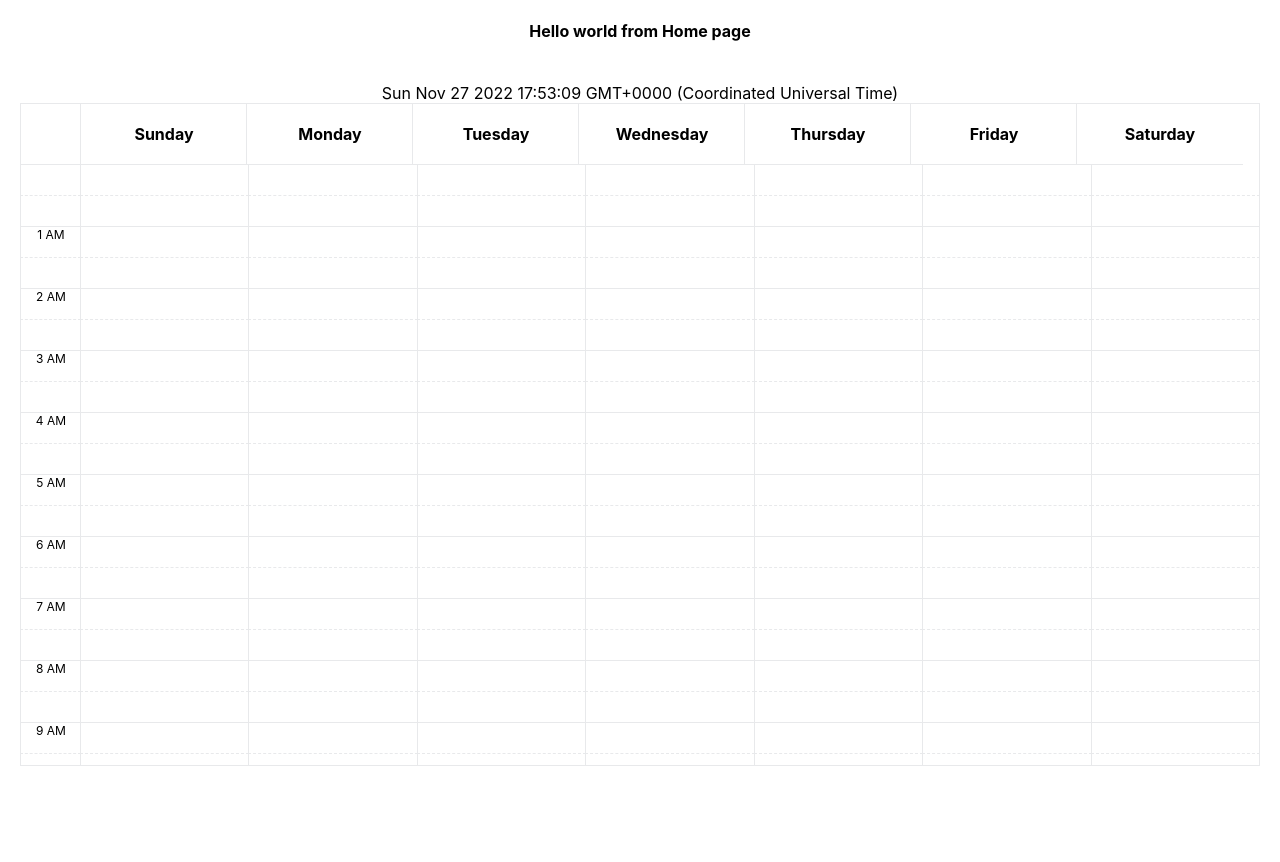
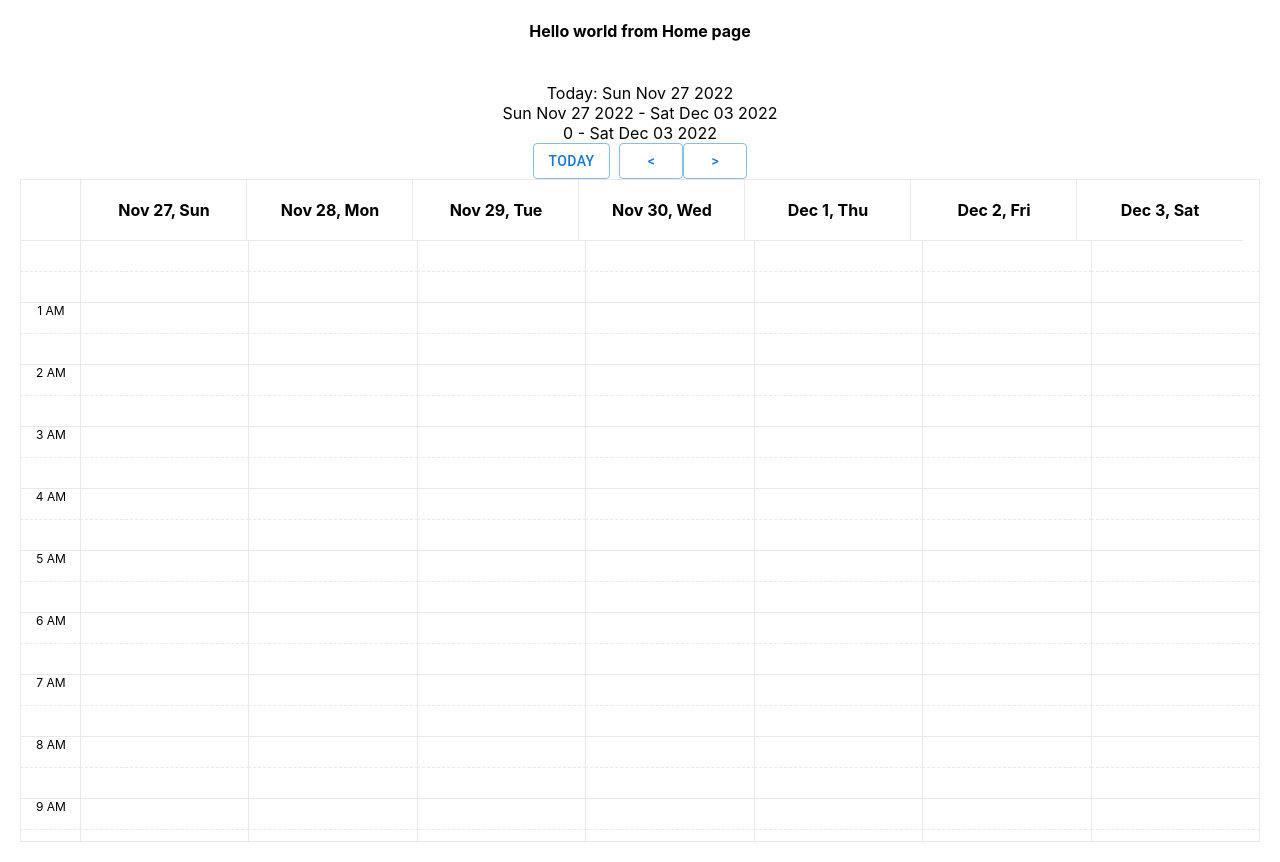
Before and after one commit to bbatjargal/appointment-calendar, a React (Create React App) app: page / in a window 1280 px wide. Before the commit the page ends 800 px from the top, so only its background shows below. Built offline with nearby package versions, Linux system fonts and the light colour scheme.

Commit message:
added calendar navigation functionality

```diff
--- a/src/Components/Calendar/CalendarContext.js
+++ b/src/Components/Calendar/CalendarContext.js
@@ -1,22 +1,83 @@
-import { createContext, useState, useRef } from 'react';
+import { createContext, useState, useEffect, useRef, useCallback } from 'react';
+
+import Utils from './Utils';
 
 
 
 export const CalendarContext = createContext({
     currentDatetime: null,
-    currentOffset: null,
+    offset: null,
+    offsetUnit: null,
+    activatedDatetime: null,
     startDatetime: null,
     endDatetime: null,
     viewType: null,
     daysOfWeek: null,
+    daysOfWeekAbbr: null,
+    fullnameOfMonths: null,
+    nameOfMonthsAbbr: null,
 });
 
 
 export function CalendarContextProvider({ children }) {
+
+    const daysOfWeek = ["Sunday", "Monday", "Tuesday", "Wednesday", "Thursday", "Friday", "Saturday"];
+    const daysOfWeekAbbr = ["Sun", "Mon", "Tue", "Wed", "Thu", "Fri", "Sat"];
+    const fullnameOfMonths = [ "January", "February", "March", "April", "May", "June",
+                               "July", "August", "September", "October", "November", "December" ];
+    const nameOfMonthsAbbr = [ "Jan", "Feb", "Mar", "Apr", "May", "Jun", "Jul", "Aug", "Sep", "Oct", "Nov", "Dec" ];
+
+
     const now = new Date();
-    // const [currentDatetime, setCurrentDatetime] = useState(datetimeNow.toString());
-    const daysOfWeek = useRef(["Monday", "Tuesday", "Wednesday", "Thursday", "Friday", "Saturday", "Sunday"]);
+    const dtStartOfRange = Utils.addDays(now, 0 - now.getDay()).toString();
+    const dtEndOfRange = Utils.addDays(now, 6 - now.getDay()).toString();
 
+    const [currentDatetime, setCurrentDatetime] = useState(now.toString());
+    const [activatedDatetime, setActivatedDatetime] = useState(now.toString());
+    const [startDatetime, setStartDatetime] = useState(dtStartOfRange);
+    const [endDatetime, setEndDatetime] = useState(dtEndOfRange);
+
+    const [viewType, setViewType] = useState('weekly');
+    const [offset, setOffset] = useState(0);
+    const [offsetUnit, setOffsetUnit] = useState(7);
+
+    // const toggleVisible = (value) => { setOffset(value) };
+
+    const setCurrentOffset = (value) => {
+        setOffset(value);
+    };
+    const incrementOffset = () => {
+        setOffset(offset + 1);
+    };
+    const decrementOffset = () => {
+        setOffset(offset - 1);
+    };
+
+    const updateDateRange = useCallback(() => {
+        const dtActived = Utils.addDays(currentDatetime, offset * offsetUnit);
+        const dtStartOfRange = Utils.addDays(dtActived, 0 - dtActived.getDay());
+        const dtEndOfRange = Utils.addDays(dtActived, 6 - dtActived.getDay());
+        setActivatedDatetime(dtActived.toString());
+        setStartDatetime(dtStartOfRange.toString());
+        setEndDatetime(dtEndOfRange.toString());
+      }, [currentDatetime, offset, offsetUnit]);
+
+    useEffect(() => {
+        updateDateRange();
+    }, [offset, updateDateRange]);
+
+
+
+    //const dtSelected  = Utils.addDays(dtActive, dayIndex - now.getDay());
+
+
+    //const setStartOfRange = (value) => {
+    //    setStartDatetime();
+    //};
+
+
+
+    /*
     const currentDatetime = {
         dayOfWeek: now.getDay(),
         year: now.getFullYear(),
@@ -26,16 +87,24 @@ export function CalendarContextProvider({ children }) {
         seconds: now.getSeconds(),
         milliSeconds: now.getMilliseconds(),
         toString: now.toString()
-    };
+    }; */
 
     return (
         <CalendarContext.Provider value={{
             currentDatetime: now.toString(),
-            currentOffset: 0,
-            startDatetime: null,
-            endDatetime: null,
-            viewType: "weekly",
-            daysOfWeek: daysOfWeek.current,
+            offset: offset,
+            offsetUnit: offsetUnit,
+            activatedDatetime: activatedDatetime,
+            startDatetime: startDatetime,
+            endDatetime: endDatetime,
+            viewType: viewType,
+            daysOfWeek: daysOfWeek,
+            daysOfWeekAbbr: daysOfWeekAbbr,
+            fullnameOfMonths: fullnameOfMonths,
+            nameOfMonthsAbbr: nameOfMonthsAbbr,
+            setOffset: setCurrentOffset,
+            incrementOffset: incrementOffset,
+            decrementOffset: decrementOffset,
         }}>
             {children}
         </CalendarContext.Provider>
--- /dev/null
+++ b/src/Components/Calendar/Utils.js
@@ -0,0 +1,10 @@
+
+const Utils = {
+    addDays: function (date, days) {
+        var result = new Date(date);
+        result.setDate(result.getDate() + days);
+        return result;
+    }
+};
+
+export default Utils;
--- a/src/Components/Calendar/View/Weekly/CellInMinute.js
+++ b/src/Components/Calendar/View/Weekly/CellInMinute.js
@@ -4,6 +4,7 @@ import { DialogTitle, DialogActions, DialogContent } from '@mui/material';
 import { Dialog, Button, TextField } from '@mui/material';
 
 import { CalendarContext } from '../../CalendarContext';
+import Utils from './../../Utils';
 /*
 import Dialog from '@mui/material/Dialog';
 import DialogActions from '@mui/material/DialogActions';
@@ -34,7 +35,7 @@ function CellInMinute({ dayIndex=-1, part = 'first', hour=0, period='' })
 
     const handleClickOnCell = ({ dayIndex, part, hour, period, currentDatetime }) => {
         const now = new Date(currentDatetime);
-        const selected  = addDays(currentDatetime, dayIndex - now.getDay()).toDateString();
+        const selected  = Utils.addDays(currentDatetime, dayIndex - now.getDay()).toDateString();
         setSelectedDatetime(selected);
         setOpen(true);
         //console.log(dayIndex, part, hour, period);
@@ -105,10 +106,5 @@ function clickOnCell({ dayIndex, part, hour, period })
 {
 }
 
-function addDays(date, days) {
-    var result = new Date(date);
-    result.setDate(result.getDate() + days);
-    return result;
-  }
 
 export default CellInMinute;
--- a/src/Components/Calendar/View/Weekly/ViewWeekly.js
+++ b/src/Components/Calendar/View/Weekly/ViewWeekly.js
@@ -1,21 +1,61 @@
-import { useRef, useState } from 'react';
-import { Box, Grid, Stack } from '@mui/material';
+import { useRef, useState, useContext } from 'react';
+import { Box, Grid, Stack, Container, Button } from '@mui/material';
 import { nanoid } from 'nanoid';
 
 import DayColumnHourly from './DayColumnHourly';
 import ViewLeft from './../base/ViewLeft';
+import { CalendarContext } from '../../CalendarContext';
+
+import Utils from './../../Utils';
+
+
+function handleClickOnToday(setOffset)
+{
+    console.log('clicked on today.');
+    setOffset(0);
+}
+
+function handleClickOnPrev(decrementOffset)
+{
+    decrementOffset();
+}
+
+function handleClickOnNext(incrementOffset)
+{
+    incrementOffset();
+}
 
 function ViewWeekly()
 {
-    const currentDatetime = (new Date()).toString();
-    const [selectedDatetime, setSelectedDatetime] = useState(currentDatetime);
-    const days = useRef(["Sunday", "Monday", "Tuesday", "Wednesday", "Thursday", "Friday", "Saturday"])
+    const calendarContext = useContext(CalendarContext);
+    const now = new Date(calendarContext.currentDatetime);
+
+    // currently activated date in the weekly view.
+    const dtActived = new Date(calendarContext.activatedDatetime);
+    const startDatetime  = new Date(calendarContext.startDatetime);
+    const endDatetime  = new Date(calendarContext.endDatetime);
 
     return (
         <>
-            <div>{ selectedDatetime }</div>
+            <div>Today: {now.toDateString()}</div>
+            <div>{ startDatetime.toDateString() } - { endDatetime.toDateString() }</div>
+            <div>{ calendarContext.offset } - { endDatetime.toDateString() }</div>
 
             <Stack>
+                <Grid container>
+                    <Grid item xs>
+                        <Button variant="outlined" onClick={ () => handleClickOnToday( calendarContext.setOffset ) }>
+                            TODAY
+                        </Button>
+                        &nbsp;&nbsp;
+                        <Button variant="outlined" onClick={ () => handleClickOnPrev( calendarContext.decrementOffset ) }>
+                            &lt;
+                        </Button>
+                        <Button variant="outlined" onClick={ () => handleClickOnNext(calendarContext.incrementOffset) }>
+                            &gt;
+                        </Button>
+                    </Grid>
+                </Grid>
                 <Grid container  className="calendarViewContainer">
                     <Grid container className="calendarViewTop">
 
@@ -25,14 +65,15 @@ function ViewWeekly()
                         <Grid item xs>
                             <Grid container spacing={0} padding={0} columns={7} >
                                 {
-                                    days.current.map( (day, i) =>
+                                    calendarContext.daysOfWeekAbbr.map( (day, dayIndex) =>
                                     {
+                                        const dtSelected  = Utils.addDays(dtActived, dayIndex - now.getDay());
+                                        const dtText = calendarContext.nameOfMonthsAbbr[dtSelected.getMonth()] + " " + dtSelected.getDate();
                                         return (
                                             <Grid item xs={1} key={ nanoid() }>
-                                                <Box className="cellBorderLeft cellBorderBottom calendarHeaderCell" >{ day }</Box>
+                                                <Box className="cellBorderLeft cellBorderBottom calendarHeaderCell" >{ dtText }, { day }</Box>
                                             </Grid>
                                         );
-
                                     })
                                 }
                             </Grid>
@@ -46,14 +87,13 @@ function ViewWeekly()
                         <Grid item xs>
                             <Grid container spacing={0} padding={0} columns={7} >
                                 {
-                                    days.current.map((day, i) => {
+                                    calendarContext.daysOfWeekAbbr.map((day, i) => {
                                         return (
                                             <Grid item xs={1} key={ nanoid() }>
                                                 <DayColumnHourly dayIndex={i} ></DayColumnHourly>
                                             </Grid>
                                         );
                                     })
-
                                 }
                             </Grid>
                         </Grid>
```
